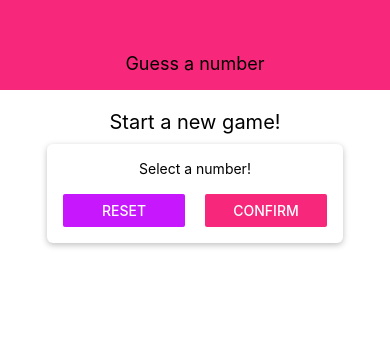
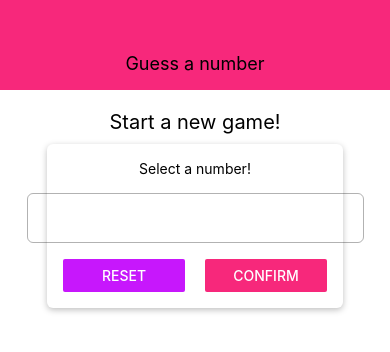
Before and after one commit to DiegoMGasques/react-native-number-guessing, a React Native app: screen / in a window 390 px wide. Shown: the top 352 px of the page. Built offline with nearby package versions, Linux system fonts and the light colour scheme.

Commit message:
Add Input component with appropriate styles

```diff
--- /dev/null
+++ b/components/Input.js
@@ -0,0 +1,21 @@
+import React from "react";
+import { TextInput, StyleSheet } from "react-native";
+
+const Input = (props) => {
+  return <TextInput {...props} style={{ ...styles.input, ...props.style }} />;
+};
+
+const styles = StyleSheet.create({
+  input: {
+    textAlign: "center",
+    borderColor: "rgba(0, 0, 0, 0.3)",
+    borderWidth: 1,
+    borderRadius: 6,
+    paddingHorizontal: 8,
+    paddingVertical: 12,
+    fontSize: 20,
+    fontWeight: "bold",
+  },
+});
+
+export default Input;
--- a/screens/StartGameScreen.js
+++ b/screens/StartGameScreen.js
@@ -2,6 +2,7 @@
 import { View, Text, StyleSheet, TextInput, Button } from "react-native";
 
 import Card from "../components/Card";
+import Input from "../components/Input";
 import colors from "../styles/theme/colors";
 
 const StartGameScreen = () => {
@@ -10,7 +11,14 @@
       <Text style={styles.sectionTitle}>Start a new game!</Text>
       <Card style={styles.card}>
         <Text>Select a number!</Text>
-        <TextInput />
+        <Input
+          style={styles.input}
+          blurOnSubmit
+          autoCapitalize="none"
+          autoCorrect={false}
+          keyboardType="number-pad"
+          maxLength={2}
+        />
         <View style={styles.buttonGroup}>
           <View style={styles.button}>
             <Button
@@ -44,6 +52,10 @@
     marginVertical: 10,
   },
   card: { width: 300, maxWidth: "80%", alignItems: "center" },
+  input: {
+    marginVertical: 16,
+    minWidth: 50,
+  },
   buttonGroup: {
     flexDirection: "row",
     justifyContent: "space-between",
```
